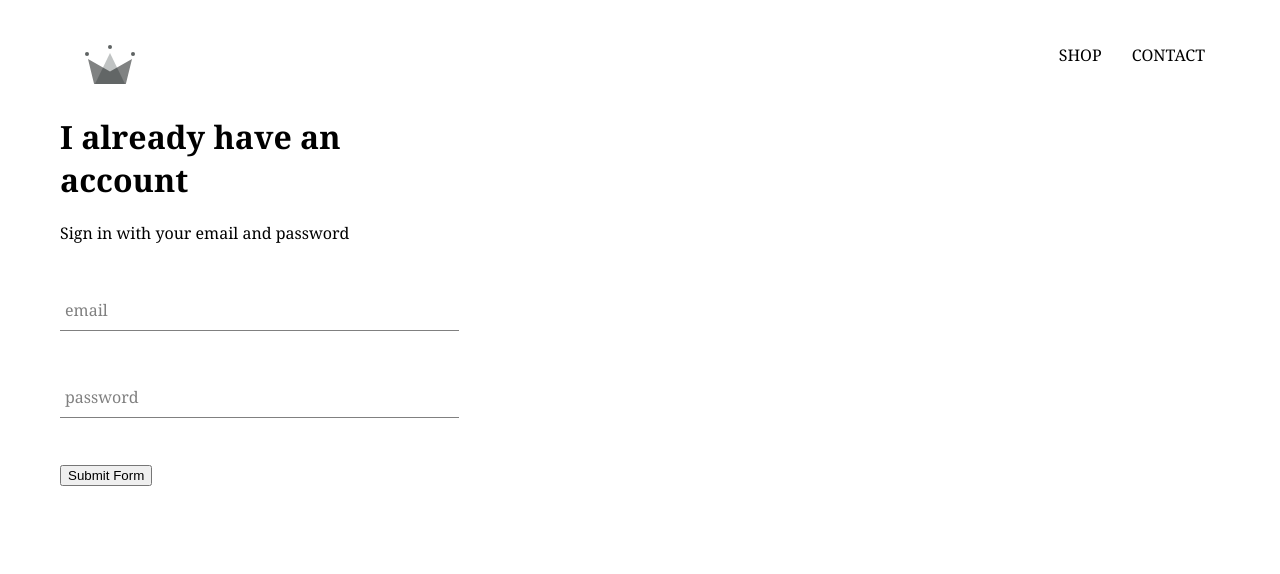
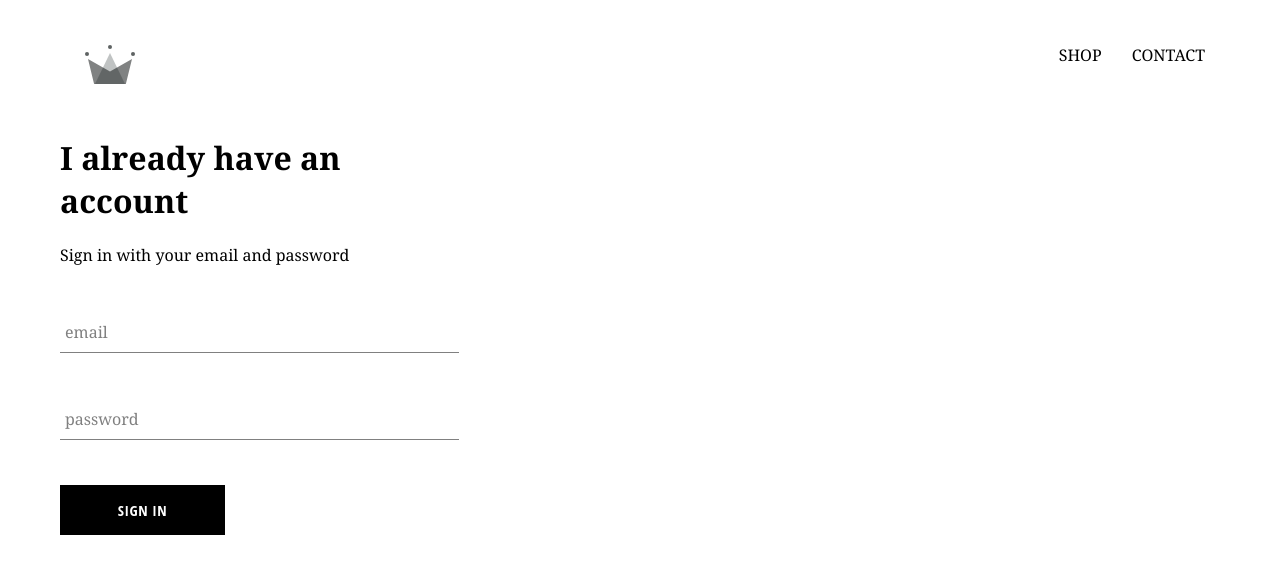
Before and after one commit to DevSen101/Vastra-Hub, a React (Create React App) app: page /signin in a window 1280 px wide. Shown: the top 574 px of the page. Built offline with nearby package versions, Linux system fonts and the light colour scheme; a web font is replaced by a local one.

Commit message:
Add: custom-button component

```diff
--- a/src/components/custom-button/custom-button.component.jsx
+++ b/src/components/custom-button/custom-button.component.jsx
@@ -0,0 +1,10 @@
+import React from "react";
+import "./custom-button.styles.scss";
+
+const CustomButton = ({ children, ...otheraProps }) => (
+  <button className="custom-button" {...otheraProps}>
+    {children}
+  </button>
+);
+
+export default CustomButton;
--- a/src/components/custom-button/custom-button.styles.scss
+++ b/src/components/custom-button/custom-button.styles.scss
@@ -0,0 +1,22 @@
+.custom-button {
+ min-width: 165px;
+ width: auto;
+ height: 50px;
+ letter-spacing: 0.5px;
+ line-height: 50px;
+ padding: 0 35px 0 35px;
+ font-size: 15px;
+ background-color: black;
+ color: white;
+ text-transform: uppercase;
+ font-family: 'Open Sans Condensed';
+ font-weight: bolder;
+ border: none;
+ cursor: pointer;
+
+ &:hover {
+  background-color: white;
+  color: black;
+  border: 1px solid black;
+ }
+}
--- a/src/components/sign-in/sign-in.component.jsx
+++ b/src/components/sign-in/sign-in.component.jsx
@@ -1,6 +1,7 @@
 import React, { useState } from "react";
 import "./sign-in.styles.scss";
 import FormInput from "../form-input/form-input.component";
+import CustomButton from "../custom-button/custom-button.component";
 
 const SignIn = () => {
   const [email, setEmail] = useState(""); // useState for email
@@ -41,7 +42,7 @@
           required
         />
         <label></label>
-        <input type="submit" value="Submit Form" />
+        <CustomButton type="submit" >Sign in</CustomButton>
       </form>
     </div>
   );
--- a/src/components/sign-in/sign-in.styles.scss
+++ b/src/components/sign-in/sign-in.styles.scss
@@ -1,3 +1,11 @@
 .sign-in {
  width: 30vw;
+ display: flex;
+ flex-direction: column;
+
+
+.title {
+ margin: 10px 0;
 }
+
+}
```
